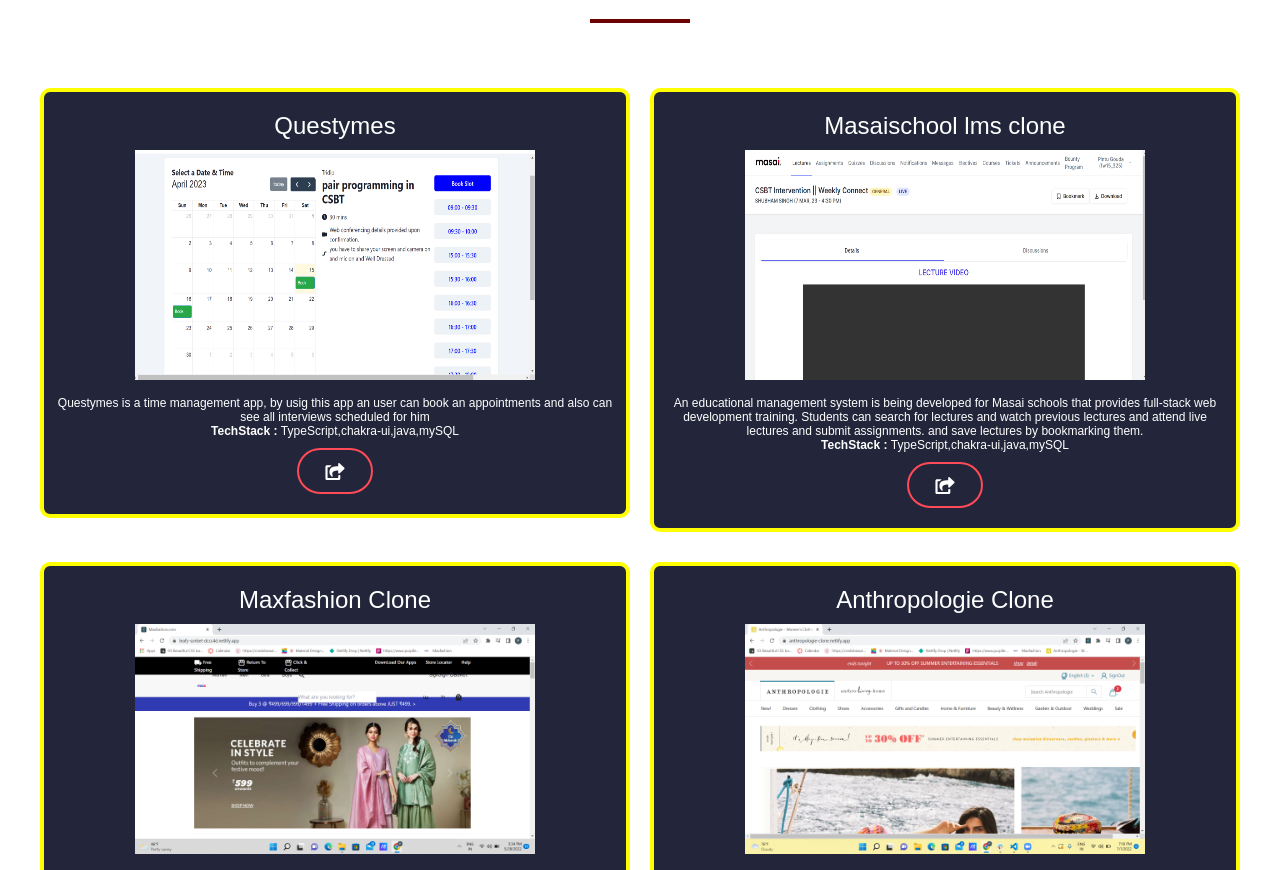
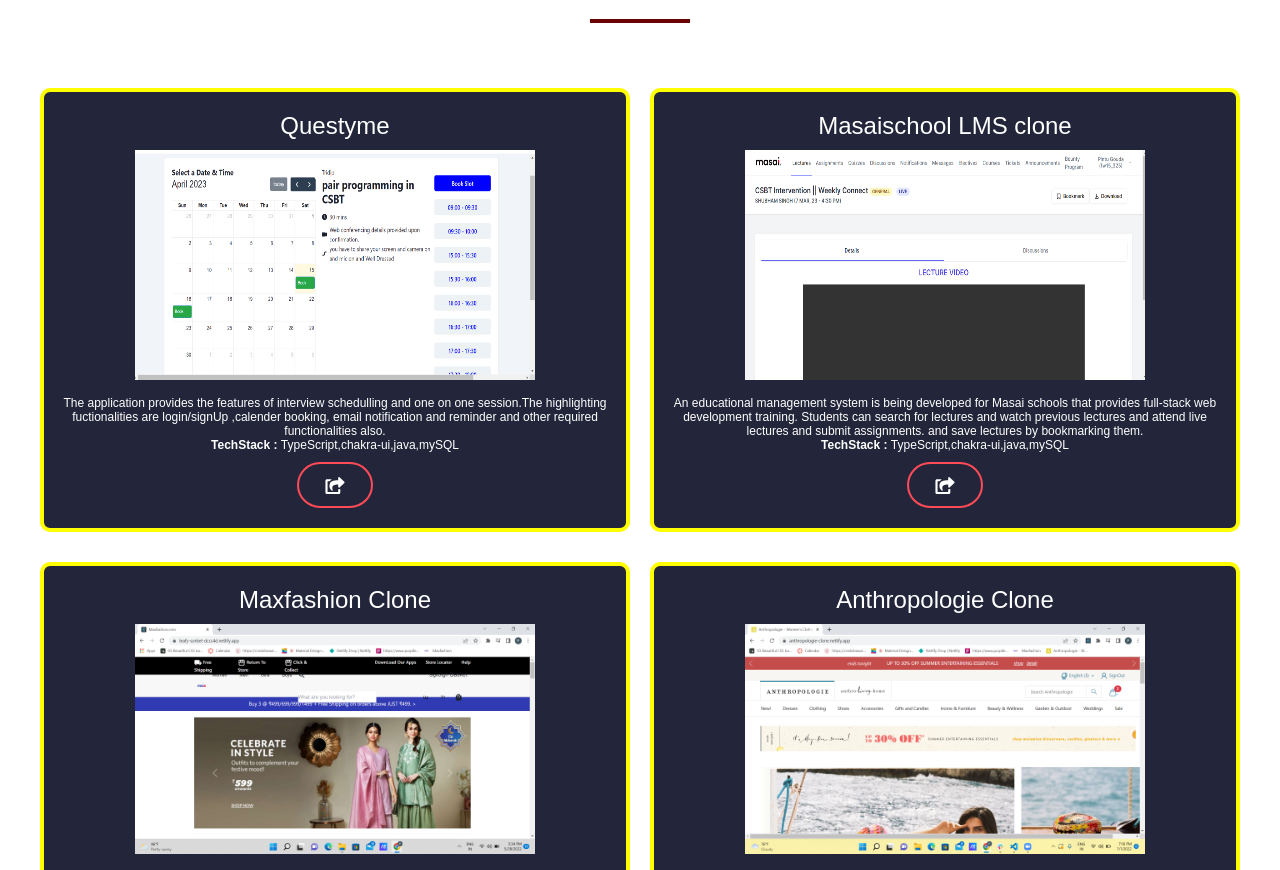
Before and after one commit to pintu8328/pintu8328.github.io, a React (Create React App) app: page / in a window 1280 px wide. Shown: the part 2271-3141 px from the top of the page. Built offline with nearby package versions, Linux system fonts and the light colour scheme.

Commit message:
name changed in project section

```diff
--- a/src/components/Project.js
+++ b/src/components/Project.js
@@ -9,16 +9,16 @@
   const [state] = React.useState([
     {
       id: 1,
-      heading: "Questymes",
+      heading: "Questyme",
       img: "./images/questymes.png",
       link: "https://sparkly-tartufo-740f31.netlify.app",
       // repolink: "https://github.com/masai-builds/team-4-client-questymes/",
-      p: "Questymes is a time management app, by usig this app an user can book an appointments and also can see all interviews scheduled for him",
+      p: "The application provides the features of interview schedulling and one on one session.The highlighting fuctionalities are login/signUp ,calender booking, email notification and reminder and other required functionalities also.",
       tech: "TypeScript,chakra-ui,java,mySQL",
     },
     {
       id: 2,
-      heading: "Masaischool lms clone",
+      heading: "Masaischool LMS clone",
       img: "./images/lms.png",
       link: "https://learning-management-system-masai.netlify.app/",
       // repolink: "https://github.com/masai-builds/team-4-client",
```
